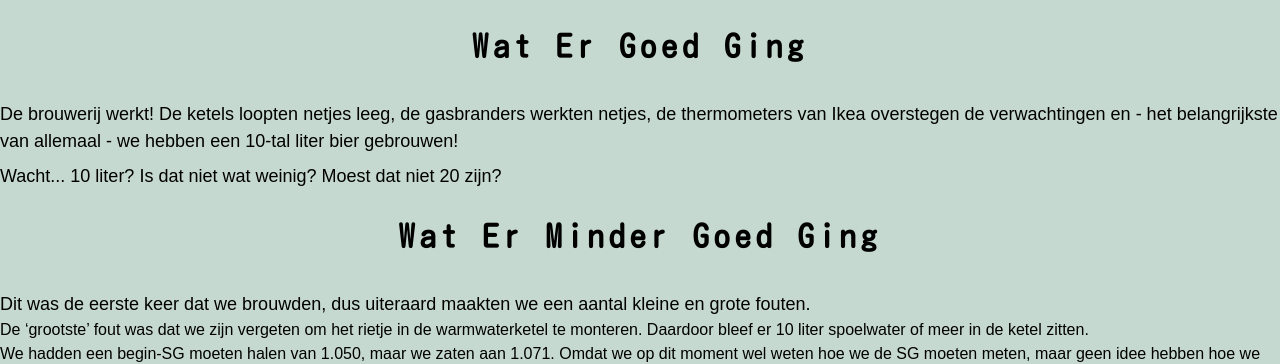
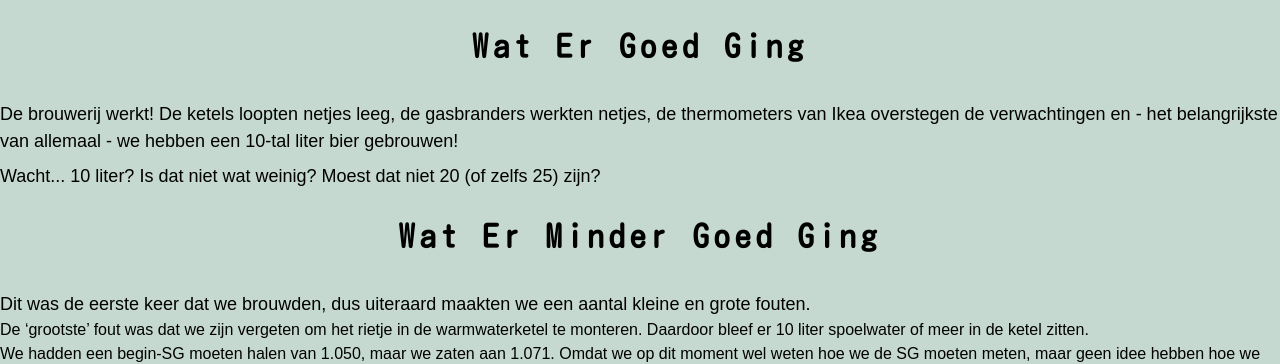
Before and after one commit to brouwerij/brouwerij-app, a Jekyll site: the page built from _posts/2020-12-22-eerste-brouwdag-aftermath.md, in a window 1280 px wide. Shown: the top 364 px of the page. Built offline with Jekyll 4.4.1, drawn with Linux system fonts in a browser that asks for light colours; some web fonts are replaced; comment, search, counter and statistics services are not loaded.

Commit message:
Update 2020-12-22-eerste-brouwdag-aftermath.md

```diff
--- a/_posts/2020-12-22-eerste-brouwdag-aftermath.md
+++ b/_posts/2020-12-22-eerste-brouwdag-aftermath.md
@@ -7,7 +7,7 @@ title:  "Eerste Brouwdag (review)!"
 
 De brouwerij werkt! De ketels loopten netjes leeg, de gasbranders werkten netjes, de thermometers van Ikea overstegen de verwachtingen en - het belangrijkste van allemaal - we hebben een 10-tal liter bier gebrouwen!
 
-Wacht\... 10 liter? Is dat niet wat weinig? Moest dat niet 20 zijn?
+Wacht\... 10 liter? Is dat niet wat weinig? Moest dat niet 20 (of zelfs 25) zijn?
 
 ## Wat Er Minder Goed Ging
 
```
